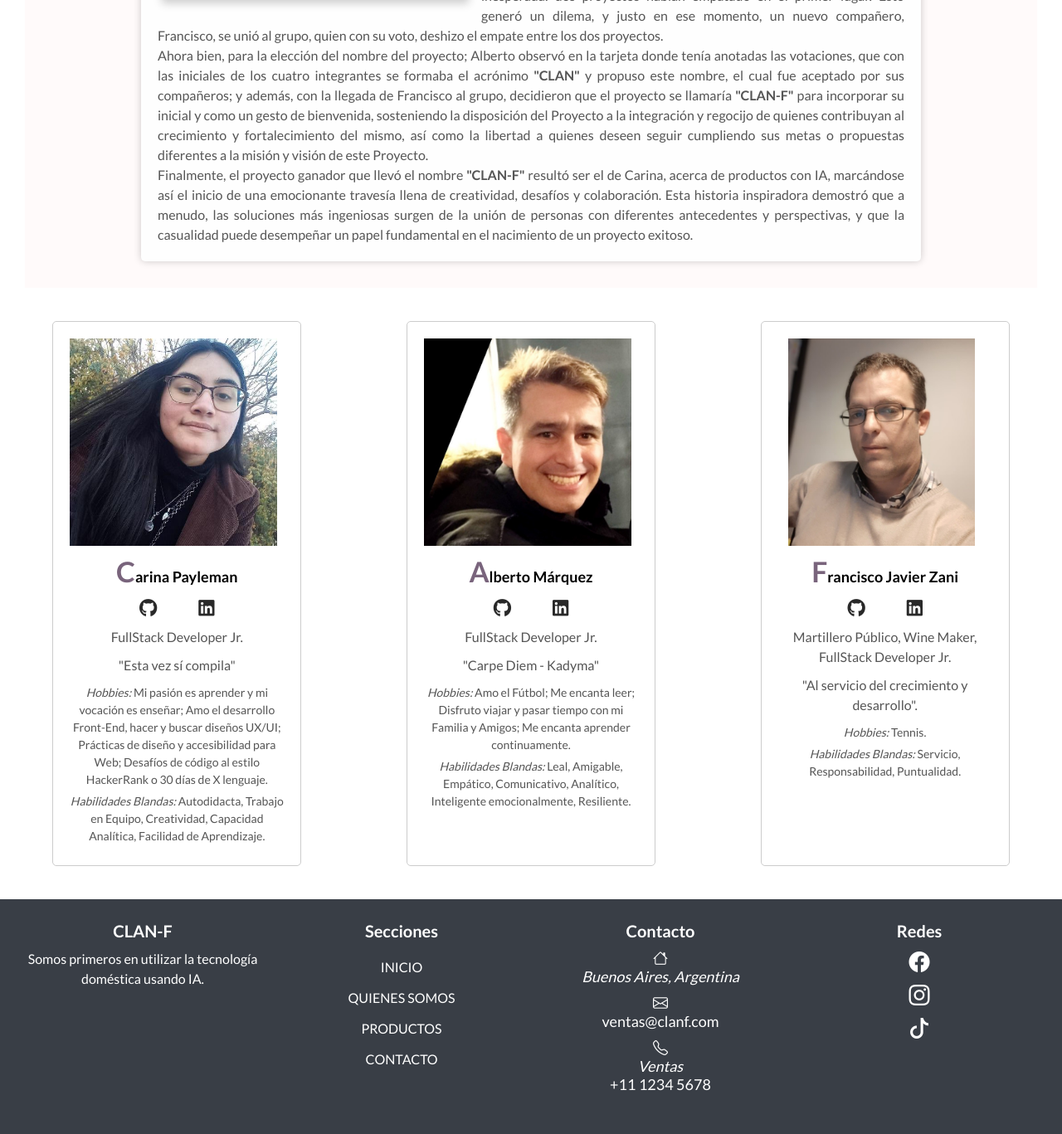
After one commit to PaylemanC/CLAN-F--e-commerce, a Django app: page /quienes_somos/ in a window 1280 px wide. The commit adds this page. Shown: the part 1427-2794 px from the top of the page at 83% size. Run offline with Django 4.2, Linux system fonts and the light colour scheme; some libraries are stand-ins or nearby versions.

Commit message:
Creación views y url de Quienes Somos para Python

```diff
--- a/clanf/urls.py
+++ b/clanf/urls.py
@@ -1,3 +1,5 @@
+#URL.py donde se va a renderizar.
+
 """
 URL configuration for clanf project.
 
@@ -20,5 +22,6 @@ from . import views
 
 urlpatterns = [
     path('', views.index, name = 'index'),
+    path('quienes_somos/', views.quienes_somos, name = 'quienes_somos'), #La URL, la función definida en view, el nombre de la página es opcional.
     path('admin/', admin.site.urls),
 ]
--- a/clanf/views.py
+++ b/clanf/views.py
@@ -1,5 +1,10 @@
+# views.py ==> Tener todas la funciones o clases para renderizar las vistas de una aplicación, es decir, mostrar los HTML.
 from django.http import HttpResponse
 from django.shortcuts import render
 
 def index(request):
     return render(request, 'index.html', {})
+
+
+def quienes_somos(request):
+    return render(request, 'quienes_somos.html', {}) #Recibe tres parámetros: petición de tipo, el archivo a renderizar, y el contexto)
--- a/static/styles/quienes_somos.css
+++ b/static/styles/quienes_somos.css
@@ -7,7 +7,7 @@
 
 .introduction-decoration {
     position: absolute;
-    background: url('../assets/img/globo_trazado.png');
+    background: url('../images/globo_trazado.png');
     height: 250px;
     width: 300px;
     bottom: 0;
--- /dev/null
+++ b/templates/quienes_somos.html
@@ -0,0 +1,97 @@
+{% extends "base.html" %} <!-- Herencia -->
+{% load static %} <!-- Carga de archivos estáticos -->
+
+{% block styles %}<link rel="stylesheet" href="{% static 'styles/quienes_somos.css' %}">{% endblock styles %}
+
+{% block content %} <!-- Colocar cosas dentro de HTML -->
+
+<section class="introduction">
+    <div class="introduction-decoration"></div>
+    <div class="introduction-container">
+        <div class="introduction__content">
+            <img src="{% static 'images/logo/logo-transparente.png' %}" alt="Logo completo de CLAN-F" class="about__logo_clan-f">
+        </div>
+    </div>
+</section>
+
+<section class="somos-nosotros">
+    <h1 class="nos">Nosotros</h1>
+    <!-- ============================================= -->
+    <!-- Misión y Visión -->
+    <!-- ============================================= -->
+    <div id="mi-vi">
+        <div id="mision">
+            <img src=" {% static 'images/moderna-creacion-adan.png' %}" alt="Mano artificial y mano humana">
+            <h3 class="mision">Misión:</h3>
+            <p>Nuestra misión en <strong>CLAN-F</strong> es impulsar la innovación y la transformación digital a través de soluciones de inteligencia artificial de vanguardia. Trabajamos incansablemente para brindar tecnologías avanzadas que mejoren la eficiencia, la toma de decisiones y la calidad de vida de los hogares en Argentina. Nos esforzamos por ser líderes en el desarrollo de soluciones AI, éticas y responsables que beneficien a la sociedad.</p>
+        </div>
+        <div id="vision">
+            <img src="{% static 'images/robot-humano.png' %}" alt="Manos Robóticas">
+            <h3 class="vision">Visión:</h3>
+            <p >Nuestra visión en <strong>CLAN-F</strong> es ser la empresa lider en el campo de la AI, reconocida por nuestro compromiso con la excelencia, la ética y la sostenibilidad. Nos esforzamos por crear un futuro en el que la IA potencie la creatividad humana, resuelva los desafíos más complejos y promueva un mundo más equitativo. Trabajamos para construir un ecosistema AI colaborativo y diverso que inspire la innovación y el progreso continuo.</p>
+        </div>
+    </div>
+
+    <div id="historia" class="container">
+            <h1>Historia del Proyecto "CLAN-F"</h1>
+            <img class="story-image" src="{% static 'images/historia_clan-f.png' %}" alt="Imagen del equipo CLAN-F">
+            <p>Hace algunos meses en Argentina, un grupo de cuatro amigos se unieron con un sueño común: emprender un proyecto que los identificara y llevara por un emocionante camino de innovación. Este equipo estaba conformado por Carina, Luimer, Alberto y Nacho (Ignacio).</p>
+
+            <p>La historia de su proyecto comenzó con un proceso bastante singular para decidir el nombre del equipo y el proyecto en sí. Todos tenían diferentes ideas, y decidieron que la elección del proyecto sería una tarea democrática. Cada uno propuso dos proyectos, y luego, entre risas y discusiones, comenzaron a calificarlos del 1 al 5 según lo que más les gustara.</p>
+
+            <p>Después de sumar los puntos, se encontraron en una situación inesperada: dos proyectos habían empatado en el primer lugar. Esto generó un dilema, y justo en ese momento, un nuevo compañero, Francisco, se unió al grupo, quien con su voto, deshizo el empate entre los dos proyectos.</p>
+
+            <p>Ahora bien, para la elección del nombre del proyecto; Alberto observó en la tarjeta donde tenía anotadas las votaciones, que con las iniciales de los cuatro integrantes se formaba el acrónimo <strong>"CLAN"</strong> y propuso este nombre, el cual fue aceptado por sus compañeros; y además, con la llegada de Francisco al grupo, decidieron que el proyecto se llamaría <strong>"CLAN-F"</strong> para incorporar su inicial y como un gesto de bienvenida, sosteniendo la disposición del Proyecto a la integración y regocijo de quienes contribuyan al crecimiento y fortalecimiento del mismo, así como la libertad a quienes deseen seguir cumpliendo sus metas o propuestas diferentes a la misión y visión de este Proyecto.</p>
+
+            <p>Finalmente, el proyecto ganador que llevó el nombre <strong>"CLAN-F"</strong> resultó ser el de Carina, acerca de productos con IA, marcándose así el inicio de una emocionante travesía llena de creatividad, desafíos y colaboración. Esta historia inspiradora demostró que a menudo, las soluciones más ingeniosas surgen de la unión de personas con diferentes antecedentes y perspectivas, y que la casualidad puede desempeñar un papel fundamental en el nacimiento de un proyecto exitoso.</p>
+    </div>
+</section>
+
+<section class="cada-uno">
+    <div class="person-cards">
+        <div class="person-card">
+            <div class="person-card__img-container">
+                <img src="{% static 'images/carina_payleman.jpg' %}" alt="Carina Payleman">
+            </div>
+            <h2 class="person-name"><span class="highlight">C</span>arina Payleman</h2>
+            <ul class="social-icons">
+                <li class="list-group-item"><a href="https://github.com/PaylemanC" target="_blank"><i class="fa-brands fa-github"></i></a></li>
+                <li class="list-group-item"><a href="https://www.linkedin.com/in/carina-rocio-payleman/" target="_blank"><i class="fa-brands fa-linkedin"></i></a></li>
+            </ul>
+            <p class="ocupacion">FullStack Developer Jr.</p>
+            <p class="slogan">"Esta vez sí compila"</p>
+            <p class="hobbies"><em>Hobbies:</em> Mi pasión es aprender y mi vocación es enseñar; Amo el desarrollo Front-End, hacer y buscar diseños UX/UI; Prácticas de diseño y accesibilidad para Web; Desafíos de código al estilo HackerRank o 30 días de X lenguaje.</p>
+            <p class="soft-skills"><em>Habilidades Blandas:</em> Autodidacta, Trabajo en Equipo, Creatividad, Capacidad Analítica, Facilidad de Aprendizaje.</p>
+        </div>
+        <div class="person-card">
+            <div class="person-card__img-container">
+                <img src="{% static 'images/Yeimer_Márquez.jpg' %}" alt="Yeimer Alberto Márquez">
+            </div>
+            <h2 class="person-name"><span class="highlight">A</span>lberto Márquez</h2>
+            <ul class="social-icons">
+                <li class="list-group-item"><a href="https://github.com/YeiAlb/" target="_blank"><i class="fa-brands fa-github"></i></a></li>
+                <li class="list-group-item"><a href="https://www.linkedin.com/in/yeimer-alberto-marquez-rojas-5a9568134//" target="_blank"><i class="fa-brands fa-linkedin"></i></a></li>
+            </ul>
+            <p class="ocupacion">FullStack Developer Jr.</p>
+            <p class="slogan">"Carpe Diem - Kadyma"</p>
+            <p class="hobbies"><em>Hobbies:</em> Amo el Fútbol; Me encanta leer; Disfruto viajar y pasar tiempo con mi Familia y Amigos; Me encanta aprender continuamente.</p>
+            <p class="soft-skills"><em>Habilidades Blandas:</em> Leal, Amigable, Empático, Comunicativo, Analítico, Inteligente emocionalmente, Resiliente.</p>
+        </div>
+        <div class="person-card">
+            <div class="person-card__img-container">
+                <img src=" {% static 'images/Francisco_Zani.jpg' %}" alt="Francisco Zani">
+            </div>
+            <h2 class="person-name"><span class="highlight">F</span>rancisco Javier Zani</h2>
+            <ul class="social-icons">
+                <li class="list-group-item"><a href="https://github.com/Franjazani" target="_blank"><i class="fa-brands fa-github"></i></a></li>
+                <li class="list-group-item"><a href="https://www.linkedin.com/in/francisco-zani/" target="_blank"><i class="fa-brands fa-linkedin"></i></a></li>
+            </ul>
+            <p class="ocupacion">Martillero Público, Wine Maker, FullStack Developer Jr.</p>
+            <p class="slogan">"Al servicio del crecimiento y desarrollo".</p>
+            <p class="hobbies"><em>Hobbies:</em> Tennis.</p>
+            <p class="soft-skills"><em>Habilidades Blandas:</em> Servicio, Responsabilidad, Puntualidad.</p>
+        </div>
+    </div>
+</section>
+
+{% endblock content %} <!-- Hay que cerrar el bloque, si hay varios hay que especificar cuál se está cerrando -->
```
